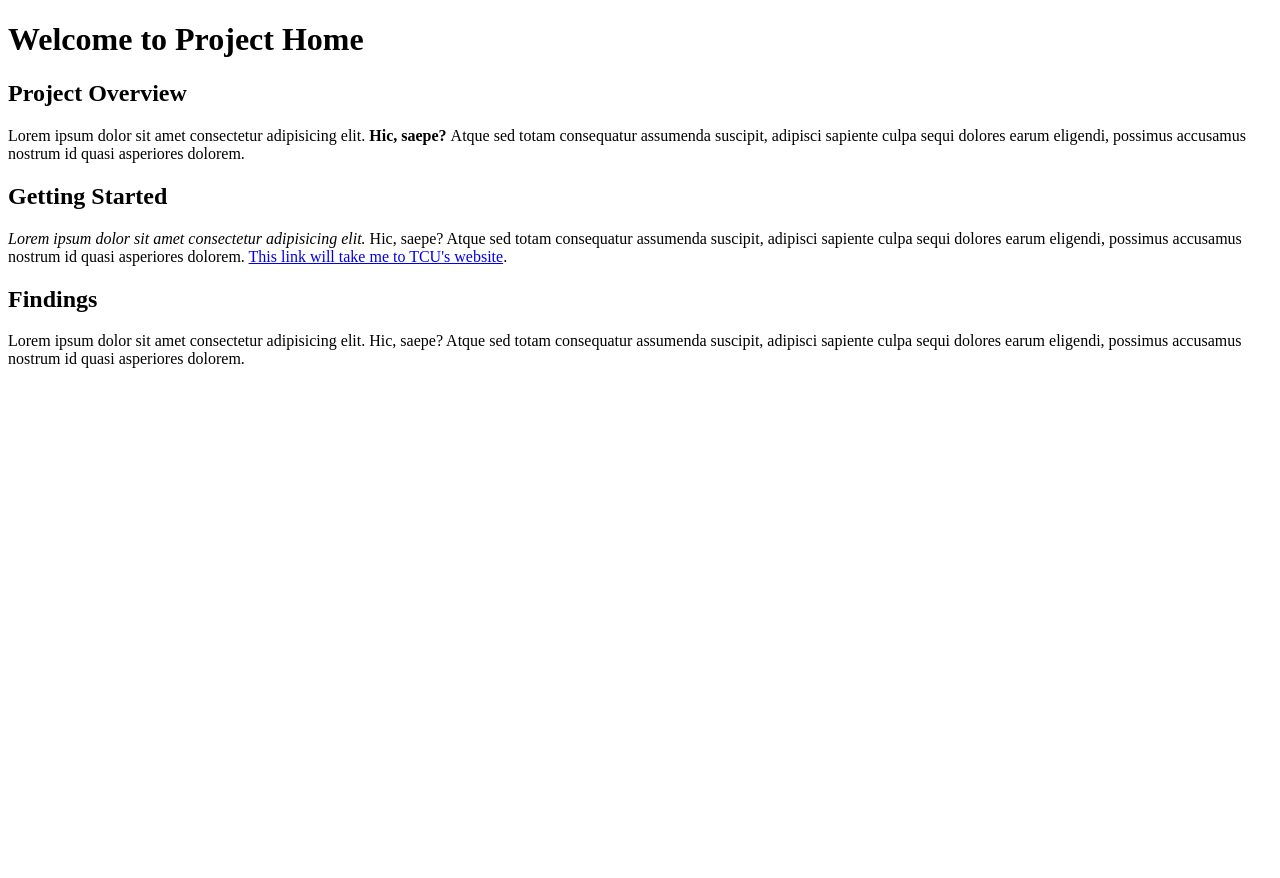
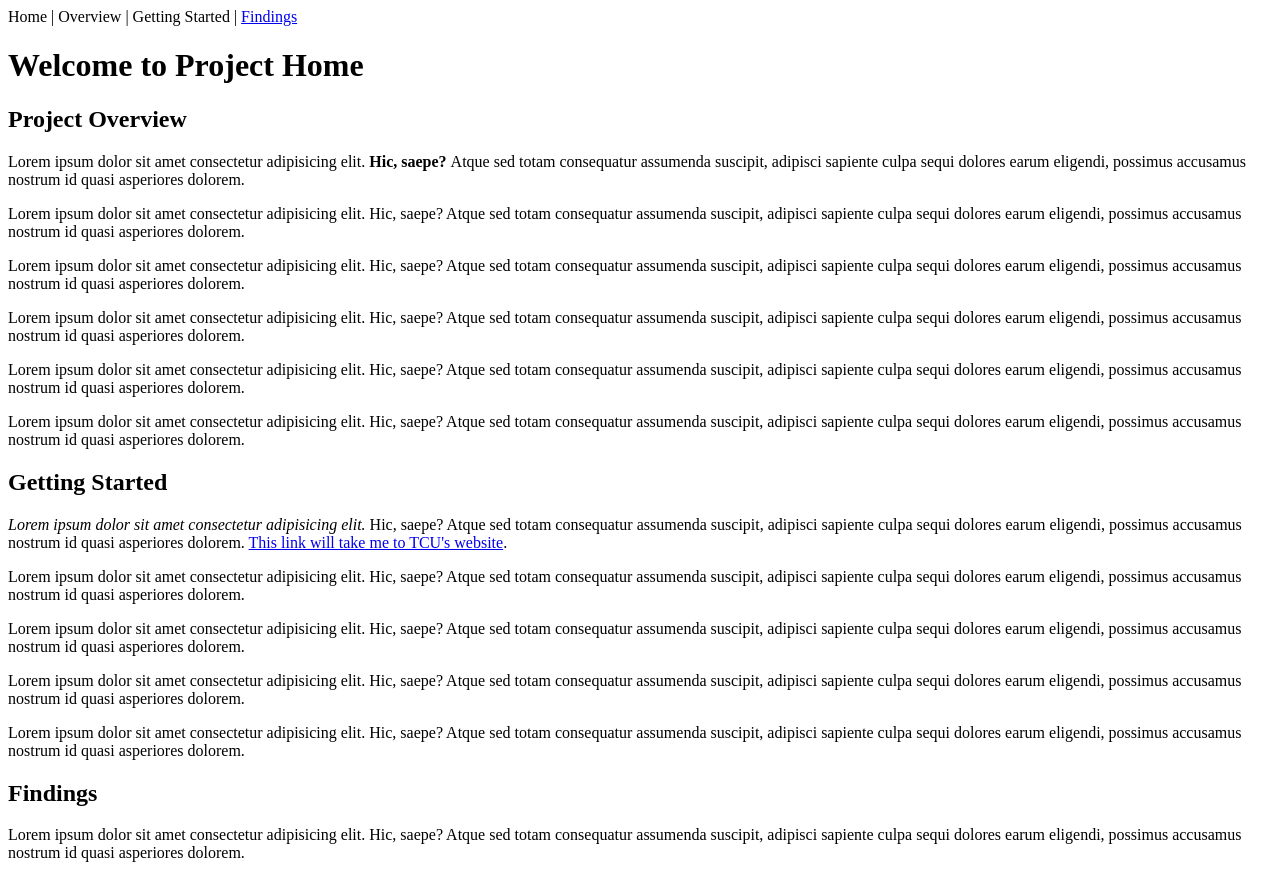
Before and after one commit to TCU-DCDA/20833_project, a plain HTML site: page index.html in a window 1280 px wide. Before the commit the page ends 800 px from the top, so only its background shows below. Drawn offline with Linux system fonts and the light colour scheme.

Commit message:
added nav links

```diff
--- a/index.html
+++ b/index.html
@@ -6,17 +6,23 @@
     <title>Project Home</title>
 </head>
 <body>
+
+<nav>
+Home | Overview | Getting Started | <A href="#Findings">Findings</A>
+</nav>
+
+
       <h1>Welcome to Project Home</h1>
 <section>
     <h2>Project Overview</h2>
-    <p>Lorem ipsum dolor sit amet consectetur adipisicing elit. <strong>Hic, saepe? </strong>Atque sed totam consequatur assumenda suscipit, adipisci sapiente culpa sequi dolores earum eligendi, possimus accusamus nostrum id quasi asperiores dolorem.</p>
+    <p>Lorem ipsum dolor sit amet consectetur adipisicing elit. <strong>Hic, saepe? </strong>Atque sed totam consequatur assumenda suscipit, adipisci sapiente culpa sequi dolores earum eligendi, possimus accusamus nostrum id quasi asperiores dolorem.</p>    <p>Lorem ipsum dolor sit amet consectetur adipisicing elit. Hic, saepe? Atque sed totam consequatur assumenda suscipit, adipisci sapiente culpa sequi dolores earum eligendi, possimus accusamus nostrum id quasi asperiores dolorem.</p>    <p>Lorem ipsum dolor sit amet consectetur adipisicing elit. Hic, saepe? Atque sed totam consequatur assumenda suscipit, adipisci sapiente culpa sequi dolores earum eligendi, possimus accusamus nostrum id quasi asperiores dolorem.</p>    <p>Lorem ipsum dolor sit amet consectetur adipisicing elit. Hic, saepe? Atque sed totam consequatur assumenda suscipit, adipisci sapiente culpa sequi dolores earum eligendi, possimus accusamus nostrum id quasi asperiores dolorem.</p>    <p>Lorem ipsum dolor sit amet consectetur adipisicing elit. Hic, saepe? Atque sed totam consequatur assumenda suscipit, adipisci sapiente culpa sequi dolores earum eligendi, possimus accusamus nostrum id quasi asperiores dolorem.</p>    <p>Lorem ipsum dolor sit amet consectetur adipisicing elit. Hic, saepe? Atque sed totam consequatur assumenda suscipit, adipisci sapiente culpa sequi dolores earum eligendi, possimus accusamus nostrum id quasi asperiores dolorem.</p>
 </section>
 <section>
     <h2>Getting Started</h2>
     <p><em>Lorem ipsum dolor sit amet consectetur adipisicing elit.</em> Hic, saepe? Atque sed totam consequatur assumenda suscipit, adipisci sapiente culpa sequi dolores earum eligendi, possimus accusamus nostrum id quasi asperiores dolorem. <a href="https://www.tcu.edu">This link will take me to TCU's website</a>.
-    </p>
+    </p>    <p>Lorem ipsum dolor sit amet consectetur adipisicing elit. Hic, saepe? Atque sed totam consequatur assumenda suscipit, adipisci sapiente culpa sequi dolores earum eligendi, possimus accusamus nostrum id quasi asperiores dolorem.</p>    <p>Lorem ipsum dolor sit amet consectetur adipisicing elit. Hic, saepe? Atque sed totam consequatur assumenda suscipit, adipisci sapiente culpa sequi dolores earum eligendi, possimus accusamus nostrum id quasi asperiores dolorem.</p>    <p>Lorem ipsum dolor sit amet consectetur adipisicing elit. Hic, saepe? Atque sed totam consequatur assumenda suscipit, adipisci sapiente culpa sequi dolores earum eligendi, possimus accusamus nostrum id quasi asperiores dolorem.</p>    <p>Lorem ipsum dolor sit amet consectetur adipisicing elit. Hic, saepe? Atque sed totam consequatur assumenda suscipit, adipisci sapiente culpa sequi dolores earum eligendi, possimus accusamus nostrum id quasi asperiores dolorem.</p>
 </section>
-<section>
+<section id="findings">
     <h2>Findings</h2>
     <p>Lorem ipsum dolor sit amet consectetur adipisicing elit. Hic, saepe? Atque sed totam consequatur assumenda suscipit, adipisci sapiente culpa sequi dolores earum eligendi, possimus accusamus nostrum id quasi asperiores dolorem.</p>
 </section>
```
